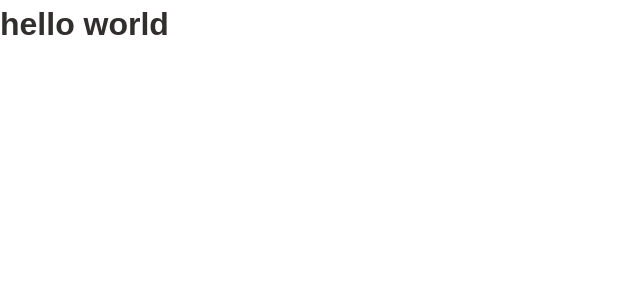
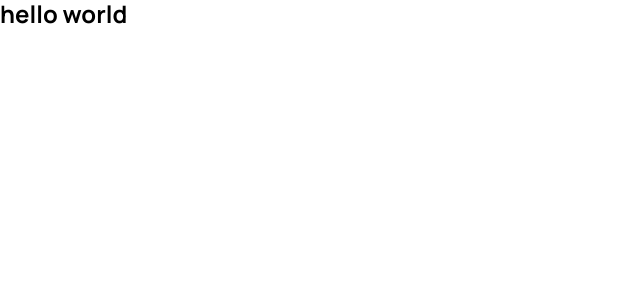
Before and after one commit to Mariia-Petlovana-91/RentalCar, a React (Vite) app: page / in a window 1280 px wide. Shown: the top 300 px of the page, without its empty margins (0-640 px from the left). Built offline with nearby package versions, Linux system fonts and the light colour scheme.

Commit message:
add color-root and font link

```diff
--- a/index.html
+++ b/index.html
@@ -1,13 +1,30 @@
-<!doctype html>
+<!DOCTYPE html>
 <html lang="en">
   <head>
     <meta charset="UTF-8" />
-    <link rel="icon" type="image/svg+xml" href="/pablic/react.svg" />
-    <meta name="viewport" content="width=device-width, initial-scale=1.0" />
-    <title>Vite + React</title>
+    <link
+      rel="icon"
+      type="image/svg+xml"
+      href="/pablic/react.svg"
+    />
+    <link
+      href="https://fonts.googleapis.com/css?family=Manrope:400,500,600,700"
+      rel="stylesheet"
+      &display="swap"
+    />
+    <meta
+      name="viewport"
+      content="width=device-width, initial-scale=1.0"
+    />
+    <title>
+      Vite + React
+    </title>
   </head>
   <body>
     <div id="root"></div>
-    <script type="module" src="/src/main.jsx"></script>
+    <script
+      type="module"
+      src="/src/main.jsx"
+    ></script>
   </body>
 </html>
--- a/src/App/App.jsx
+++ b/src/App/App.jsx
@@ -3,7 +3,11 @@ import css from './App.module.css';
 function App() {
   return (
     <>
-      <h1>hello world</h1>
+      <h1
+        className={css.title}
+      >
+        hello world
+      </h1>
     </>
   );
 }
--- a/src/App/App.module.css
+++ b/src/App/App.module.css
@@ -0,0 +1,3 @@
+.title{
+      font-size:24px;
+}
--- a/src/index.css
+++ b/src/index.css
@@ -1,30 +1,21 @@
 :root {
-  --fontColorWhite: transparent;
-  --fontColorDark: transparent;
-  --secondaryColor: transparent;
-  --accentColor: transparent;
-  --anotherColor:transparent;
-  --backgroundFirstColor: transparent;
-  --backgroundSecondaryColor: transparent;
-  --boxShadow: 0 6px 8px rgba(255, 255, 255, 0.589);
-
-  font-family: Inter, system-ui, Avenir, Helvetica, Arial, sans-serif;
-  line-height: 1.5;
-  font-weight: 400;
-
-  color-scheme: light dark;
-  color: rgba(19, 15, 15, 0.87);
-  background-color: #ffffff49;
-
-  font-synthesis: none;
-  text-rendering: optimizeLegibility;
-  -webkit-font-smoothing: antialiased;
-  -moz-osx-font-smoothing: grayscale;
+  --darkColor: #101828;
+  --grayColor: #8e929a;
+  --grayLightColor: #dadde1;
+  --accentColor: #3470ff;
+  --hoverColor: #0b44cd;
+  --headerColor: #f2f4f7;
+  --whiteOriginColor: #ffffff;
+  --backgroundColorSecondary: #f7f7f7;
+  --boxShadow: 0 6px 8px rgba
+    (52, 113, 255, 0.25);
 }
 
 body {
-  font-family: sans-serif;
-  line-height: 1.5;
+  background-color: var(
+    --whiteOriginColor
+  );
+  font-family: Manrope;
 }
 
 h1,
```
Also changed, not shown: 1 other file (tests, documents, lock files or other folders).
